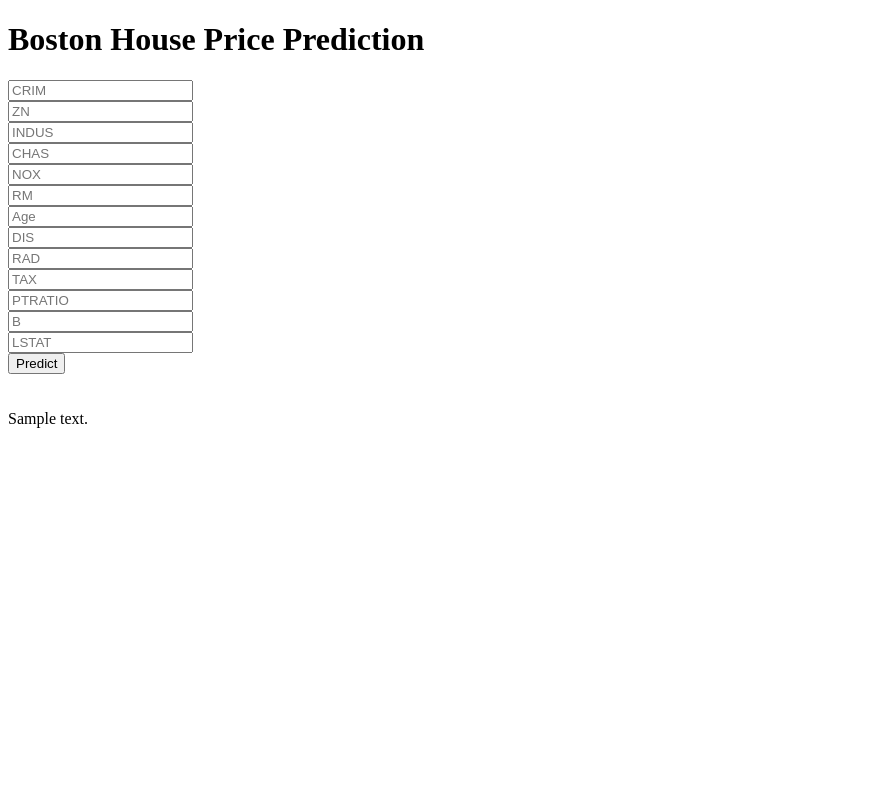
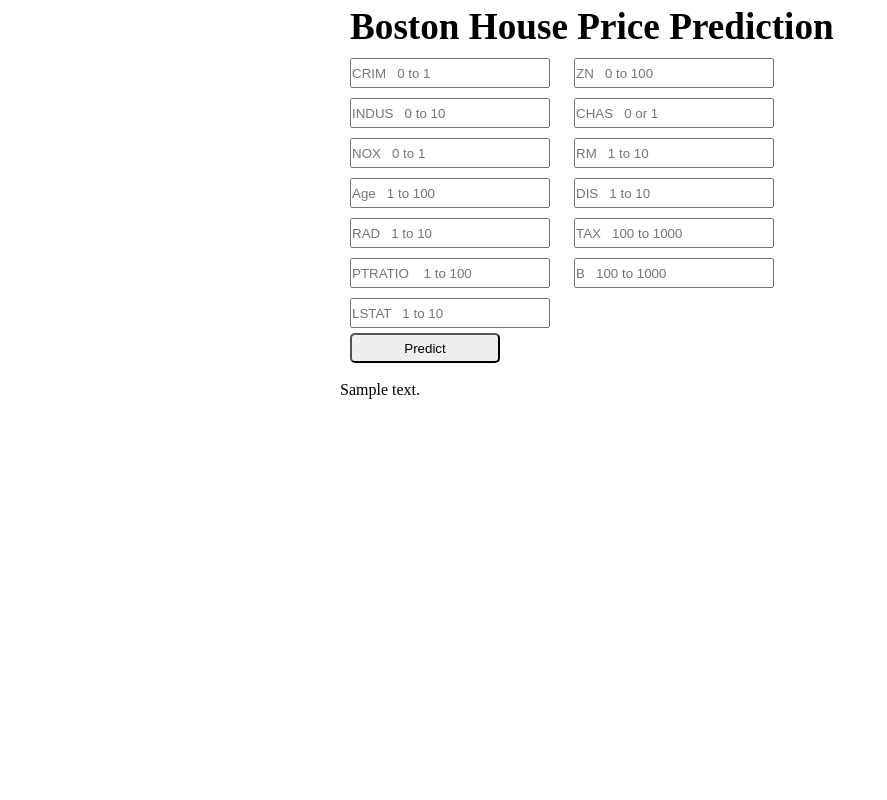
Before and after one commit to Hemant1101/bostonhousepricing, a Flask app: template templates/home.html in a window 1280 px wide. Shown: the whole page, without its empty margins (0-887 px from the left). Run offline with Flask 2, Linux system fonts and the light colour scheme; the template is opened without the code that fills it: most values are stand-ins (such as "Sample title", 1, 10 or a date in 2020); parts of the project's set-up code (start-up, migrations or seed data) failed here and were passed over.

Commit message:
did css final touches

```diff
--- a/app.py
+++ b/app.py
@@ -3,6 +3,7 @@ import pickle
 from flask import Flask,request,app,jsonify,url_for,render_template
 import numpy as np
 import pandas as pd
+import math
 
 app=Flask(__name__)
 ## Load the model
@@ -28,8 +29,8 @@ def predict_api():
 def predict():
     data=[float(x) for x in request.form.values()]
     final_input=scaler.transform(np.array(data).reshape(1,-1))
-    output=regmodel.predict(final_input)[0]
-    return render_template("home.html",prediction_text="The House price prediction is {}".format(output))
+    output=math.floor(regmodel.predict(final_input)[0])
+    return render_template("home.html",prediction_text="The House price prediction is {} Lakhs".format(output))
 
 if __name__=="__main__":
     app.run(debug=True)
--- /dev/null
+++ b/static/styles.css
@@ -0,0 +1,36 @@
+* {
+  margin: 0;
+  padding: 0;
+  box-sizing: border-box;
+}
+body {
+  min-height: 100vh;
+  width: 100vw;
+  padding: 25px auto;
+  display: flex;
+  justify-content: center;
+}
+.login {
+  width: 600px;
+  height: 100%;
+  display: flex;
+  justify-content: center;
+  flex-direction: column;
+}
+h1 {
+  font-size: 2.325rem;
+  padding: 5px 10px;
+}
+
+.form input {
+  display: inline-block;
+  width: 200px;
+  margin: 5px 10px;
+  height: 30px;
+}
+.form button {
+  height: 30px;
+  width: 150px;
+  border-radius: 5px;
+  margin-left: 10px;
+}
--- a/templates/home.html
+++ b/templates/home.html
@@ -23,6 +23,11 @@
       rel="stylesheet"
       type="text/css"
     />
+    <link
+      rel="stylesheet"
+      type="text/css"
+      href="{{ url_for('static',filename='styles.css') }}"
+    />
   </head>
 
   <body>
@@ -30,78 +35,83 @@
       <h1>Boston House Price Prediction</h1>
 
       <!-- Main Input For Receiving Query to our ML -->
-      <form action="{{ url_for('predict')}}" method="post">
+      <form class="form" action="{{ url_for('predict')}}" method="post">
         <input
           type="text"
           name="CRIM"
-          placeholder="CRIM"
+          placeholder="CRIM   0 to 1"
+          required="required"
+        />
+        <input
+          type="text"
+          name="ZN"
+          placeholder="ZN   0 to 100"
+          required="required"
+        />
+        <input
+          type="text"
+          name="INDUS"
+          placeholder="INDUS   0 to 10"
+          required="required"
+        />
+        <input
+          type="text"
+          name="CHAS"
+          placeholder="CHAS   0 or 1"
+          required="required"
+        />
+        <input
+          type="text"
+          name="NOX"
+          placeholder="NOX   0 to 1"
+          required="required"
+        />
+        <input
+          type="text"
+          name="RM"
+          placeholder="RM   1 to 10"
+          required="required"
+        />
+        <input
+          type="text"
+          name="Age"
+          placeholder="Age   1 to 100"
+          required="required"
+        />
+        <input
+          type="text"
+          name="DIS"
+          placeholder="DIS   1 to 10"
+          required="required"
+        />
+        <input
+          type="text"
+          name="RAD"
+          placeholder="RAD   1 to 10"
+          required="required"
+        />
+        <input
+          type="text"
+          name="TAX"
+          placeholder="TAX   100 to 1000"
+          required="required"
+        />
+        <input
+          type="text"
+          name="PTRATIO"
+          placeholder="PTRATIO    1 to 100"
+          required="required"
+        />
+        <input
+          type="text"
+          name="B"
+          placeholder="B   100 to 1000"
           required="required"
         /><br />
         <input
           type="text"
-          name="ZN"
-          placeholder="ZN"
-          required="required"
-        /><br />
-        <input
-          type="text"
-          name="INDUS"
-          placeholder="INDUS"
-          required="required"
-        /><br />
-        <input
-          type="text"
-          name="CHAS"
-          placeholder="CHAS"
-          required="required"
-        /><br />
-        <input
-          type="text"
-          name="NOX"
-          placeholder="NOX"
-          required="required"
-        /><br />
-        <input
-          type="text"
-          name="RM"
-          placeholder="RM"
-          required="required"
-        /><br />
-        <input
-          type="text"
-          name="Age"
-          placeholder="Age"
-          required="required"
-        /><br />
-        <input
-          type="text"
-          name="DIS"
-          placeholder="DIS"
-          required="required"
-        /><br />
-        <input
-          type="text"
-          name="RAD"
-          placeholder="RAD"
-          required="required"
-        /><br />
-        <input
-          type="text"
-          name="TAX"
-          placeholder="TAX"
-          required="required"
-        /><br />
-        <input
-          type="text"
-          name="PTRATIO"
-          placeholder="PTRATIO"
-          required="required"
-        /><br />
-        <input type="text" name="B" placeholder="B" required="required" /><br />
-        <input
-          type="text"
           name="LSTAT"
-          placeholder="LSTAT"
+          placeholder="LSTAT   1 to 10"
           required="required"
         /><br />
 
@@ -111,8 +121,8 @@
       </form>
 
       <br />
+      <div>{{prediction_text}}</div>
       <br />
     </div>
-    {{prediction_text}}
   </body>
 </html>
```
